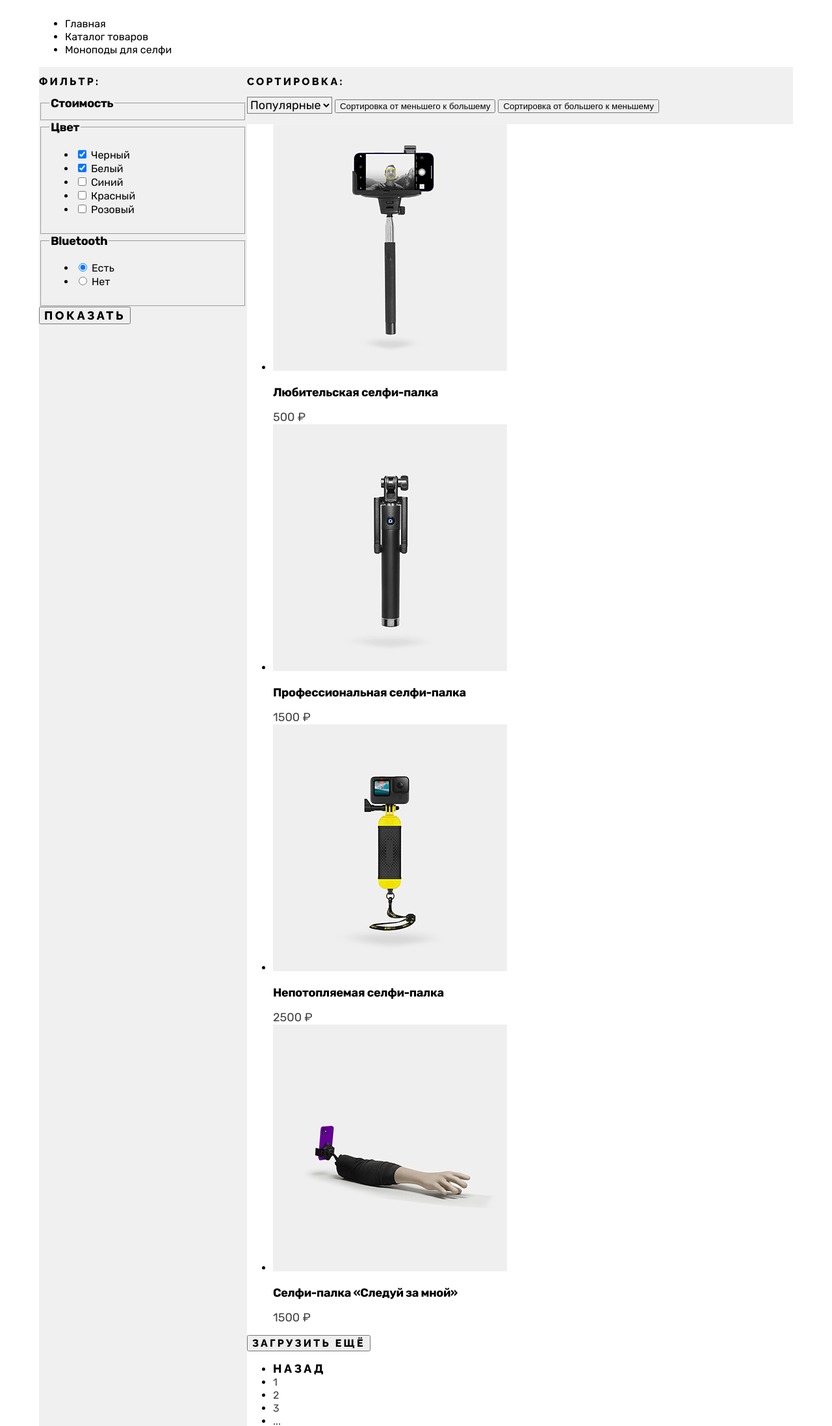
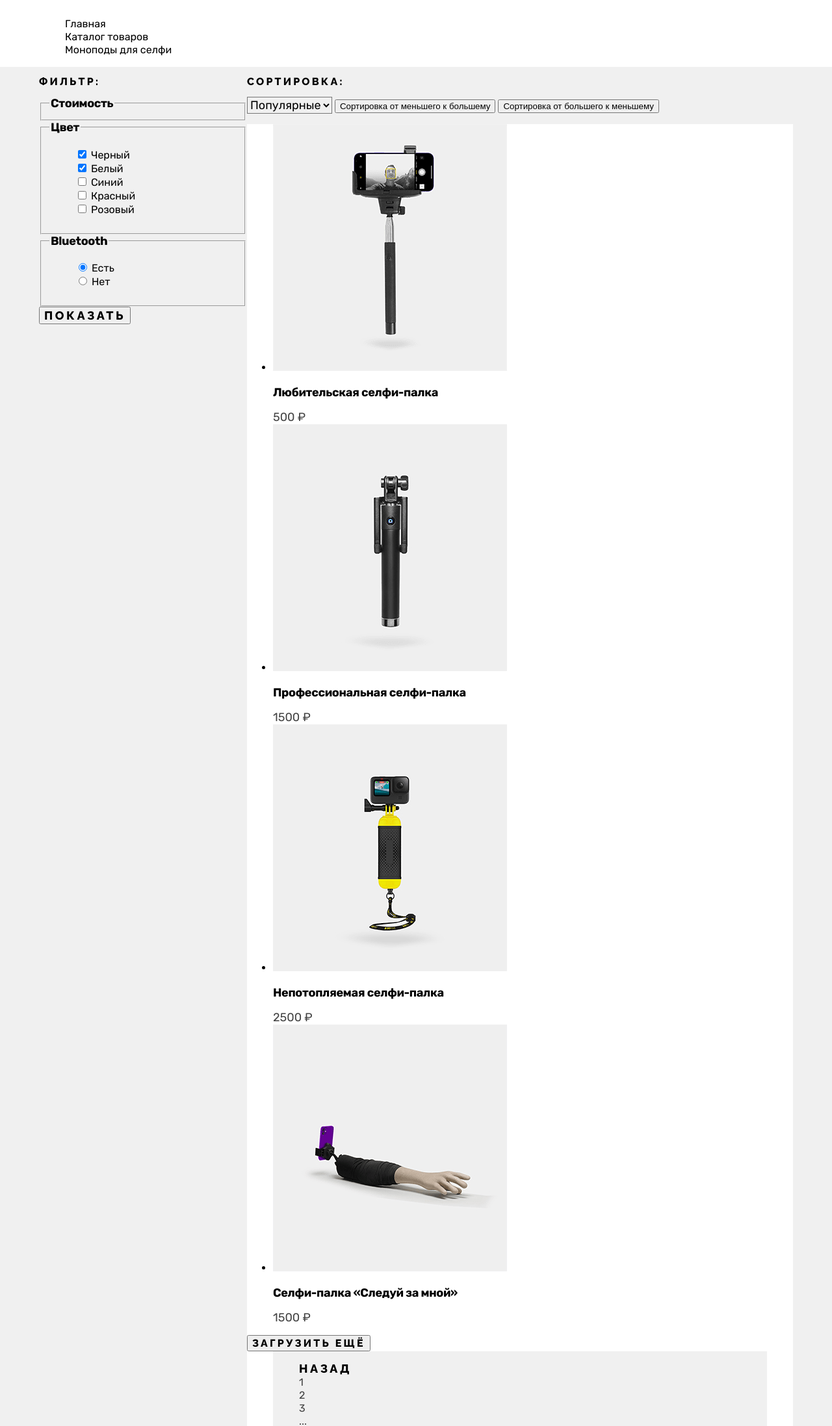
Before and after one commit to htmlacademy-htmlcss/2226989-device-35, a plain HTML site: page catalog.html in a window 1280 px wide. Shown: the part 591-2786 px from the top of the page at 65% size. Drawn offline with Linux system fonts and the light colour scheme.

Commit message:
Сетка страниц и крупных блоков на флексах

```diff
--- a/catalog.html
+++ b/catalog.html
@@ -91,8 +91,8 @@
     </header>
 
     <main class="main-inner main-container">
-      <div class="page-container">
       <header class="inner-header">
+        <div class="center-container">
           <h1 class="inner-header-title">Моноподы для селфи</h1>
           <ul class="breadcrumbs">
             <li class="breadcrumbs-item">
@@ -105,9 +105,11 @@
               <a class="breadcrumbs-link">Моноподы для селфи</a>
             </li>
           </ul>
+        </div>
       </header>
 
       <section class="catalog-products">
+        <div class="inner-center-container">
           <div class="filter-wrapper">
             <h2 class="filters">Фильтр:</h2>
             <form
@@ -204,7 +206,7 @@
               <button class="button" type="submit">Показать</button>
             </form>
           </div>
-          <div catalog-right-column>
+          <div class="catalog-right-column">
             <h2 class="filters">Сортировка:</h2>
             <select class="select-control" aria-label="Сортировка">
               <option value="popular">Популярные</option>
@@ -296,6 +298,7 @@
               <button class="button pagination-show-more" type="button">
                 Загрузить ещё
               </button>
+              <div class="pagination-wrapper">
                 <ul class="pagination">
                   <li class="pagination-item">
                     <a
@@ -327,8 +330,9 @@
                 </ul>
               </div>
             </div>
+          </div>
+        </div>
       </section>
-      </div>
     </main>
 
     <footer class="page-footer">
--- a/styles/styles.css
+++ b/styles/styles.css
@@ -137,7 +137,7 @@ body {
 .main-container {
   flex-grow: 1;
 }
-.page-container {
+.center-container {
   width: 1160px;
   margin: 0 auto;
 }
@@ -259,6 +259,9 @@ body {
 .rare-goods {
   background-color: #f0f0f0;
   background-size: 100% 100%;
+}
+.rare-goods-title {
+  margin: 0;
 }
 
 .rare-goods-link {
@@ -429,6 +432,9 @@ body {
   font-size: 50px;
   line-height: 50px;
 }
+.breadcrumbs {
+  list-style-type: none;
+}
 
 .breadcrumbs-link {
   color: #000000;
@@ -436,8 +442,13 @@ body {
 }
 
 .catalog-products {
+  background-color: #f0f0f0;
+}
+.inner-center-container {
+  background-color: #f0f0f0;
   display: flex;
-  background-color: #f0f0f0;
+  width: 1160px;
+  margin: 0 auto;
 }
 
 .filters {
@@ -454,6 +465,10 @@ body {
 .catalog-right-column {
   width: 840px;
 }
+.catalog-filter-list {
+  list-style-type: none;
+}
+
 .catalog-filter-title {
   font-weight: 700;
   font-size: 18px;
@@ -496,7 +511,16 @@ body {
   line-height: 19px;
   text-align: center;
 }
+.pagination {
+  list-style-type: none;
+}
 
+.pagination-wrapper {
+  display: flex;
+  width: 760px;
+  background-color: #f0f0f0;
+  margin-left: 40px;
+}
 .pagination-link {
   color: #444444;
   text-align: center;
```
Also changed, not shown: index.html (+12 -7 lines). Lines whose indentation alone changed are shown as unchanged.
